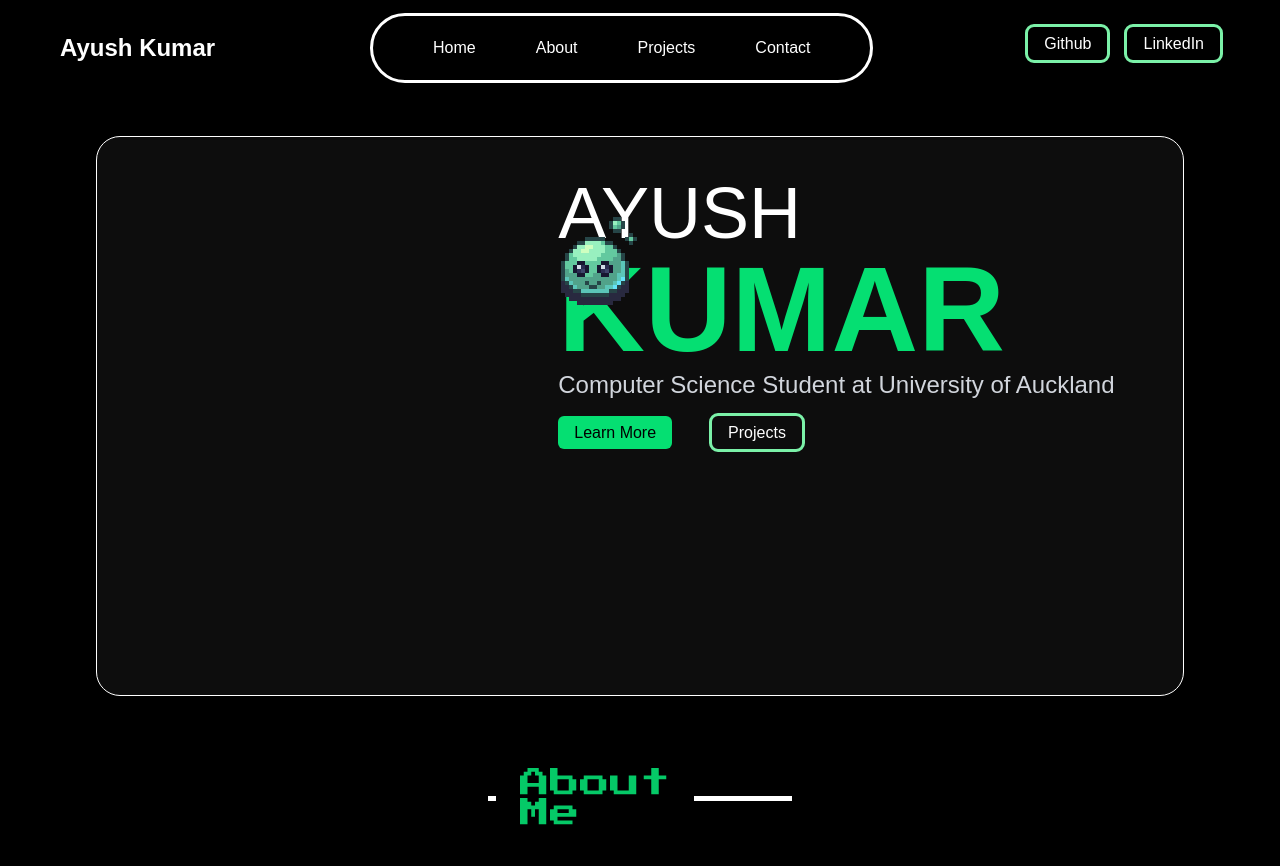
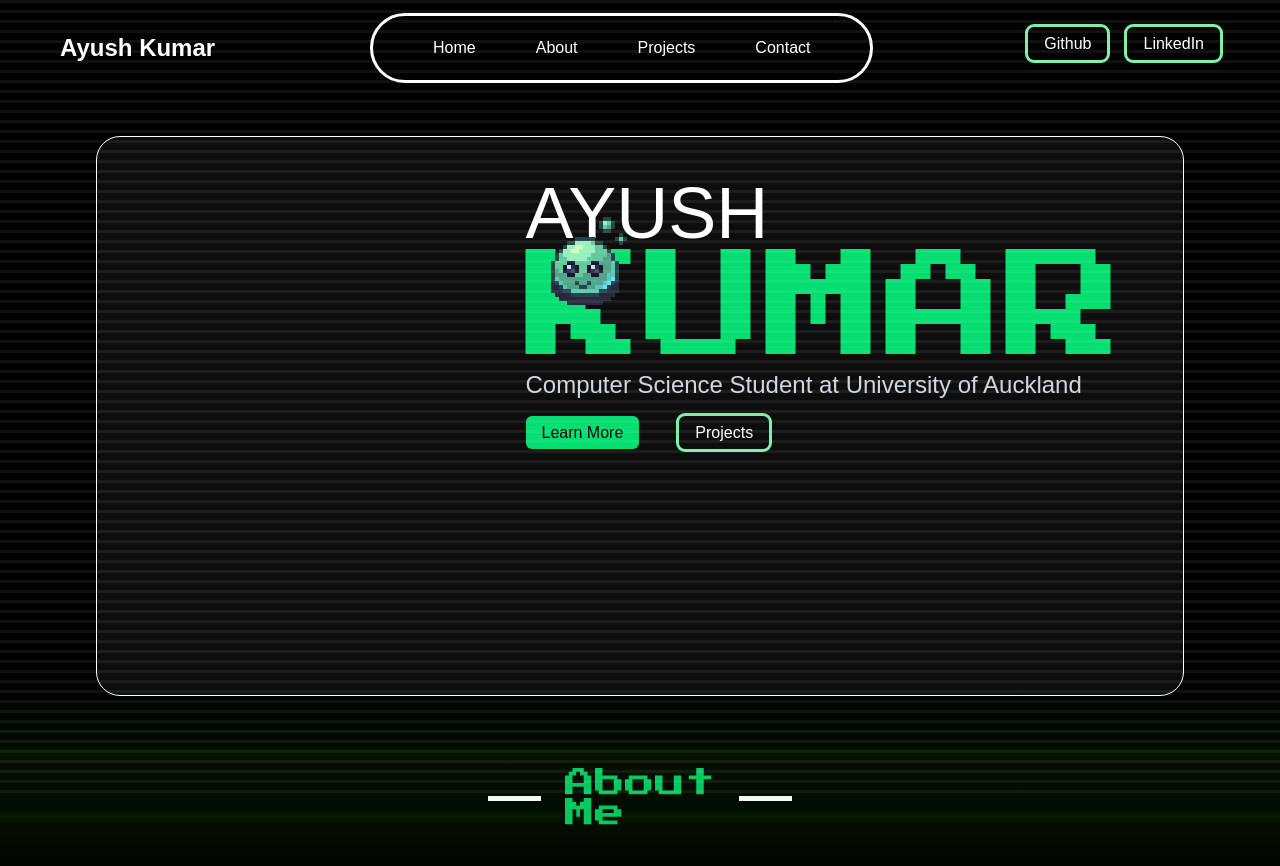
Before and after one commit to DeletedUser9/Personal-Website, a Next.js app: page / in a window 1280 px wide. Shown: the top 866 px of the page. Built offline with nearby package versions, Linux system fonts and the light colour scheme.

Commit message:
Created a Retro filter

```diff
--- a/app/components/About/About.tsx
+++ b/app/components/About/About.tsx
@@ -1,4 +1,4 @@
-import SectionHeader from "../SectionHeader"
+import SectionHeader from "../GeneralComponents/SectionHeader"
 
 export default function About() {
   return (
--- a/app/components/Navbar.tsx
+++ b/app/components/GeneralComponents/Navbar.tsx
@@ -3,14 +3,14 @@ import Hover from "./Hover";
 export default function Navbar() {
 
     return(
-        <header className="z-10 fixed top-0 w-full py-4 bg-black" >
-            <nav className="flex justify-between border-b px-15 border-black">
+        <header className="z-10 fixed top-0 w-full py-4 backdrop-blur-lg bg-black/50" >
+            <nav className="flex justify-between border-b px-15 border-transparent">
 
                 <div className="flex justify-start items-center gap-3 py-4">
                     <h1 className="text-2xl font-bold text-white">Ayush Kumar</h1>
                 </div>
 
-                <ul className="flex justify-center items-center gap-15 px-15 text-white outline-solid rounded-4xl">
+                <ul className="flex justify-center items-center gap-15 px-15 text-white outline-solid backdrop-blur-lg rounded-4xl">
                     <li>
                         <Hover isbutton={false} href="/" text="Home"></Hover></li>
                     <li>
--- /dev/null
+++ b/app/components/GeneralComponents/Overlay.tsx
@@ -0,0 +1,12 @@
+import React from "react";
+
+
+export default function Overlay() {
+    return (
+        <div className="pointer-events-none fixed inset-0 z-[9999]">
+            <div className="vhs-scanlines absolute inset-0" />
+            <div className="vhs-sweep absolute inset-0" />
+            <div className="vhs-sweep2 absolute inset-0" />
+        </div>
+    )
+}
--- a/app/components/SectionHeader.tsx
+++ b/app/components/GeneralComponents/SectionHeader.tsx
@@ -12,7 +12,7 @@ import { Press_Start_2P } from 'next/font/google'
 export default function SectionHeader({title}: SectionHeaderProps) {
   return (
     <div className='flex items-center gap-6 py-6'>
-      <div className="relative border-t border-4 border-white grow "/>
+      <div className="relative w-full border-t border-4 border-white grow "/>
         <h2 className={`${pressStart2P.className} text-3xl leading-none text-green-400/90`}>
           {title}
         </h2>
--- a/app/components/Hero.tsx
+++ b/app/components/Hero/Hero.tsx
@@ -1,14 +1,23 @@
-import Player from "./Player";
-import Hover from "./Hover";
+
+import Player from "./Player"
+import Hover from "../GeneralComponents/Hover"
+import { Press_Start_2P } from 'next/font/google'
+
+
+const  pressStart2P = Press_Start_2P({
+        subsets: ['latin'],
+        weight: '400',
+    });
 
 export default function Hero() {
+
   return (
     <section className="relative mt-10 w-full flex justify-around rounded-3xl border bg-white/5 h-[70vh] min-h-105 max-h-180">
         <Player classname="relative h-64 w-64 " />
 
          <div className="flex flex-col mt-10 items-start">
             <span className="font-medium text-6xl uppercase md:text-7xl">Ayush</span>
-            <span className="font-black text-[60px] text-green-400 uppercase leading-none md:text-[120px]">Kumar</span>
+            <span className={`${pressStart2P.className} text-[60px] text-green-400 uppercase leading-none md:text-[120px]`}>Kumar</span>
             <p className="text-gray-300 text-lg md:text-2xl">Computer Science Student at University of Auckland</p>
             <div className="mt-5 flex justify-center gap-10">
 
--- a/app/globals.css
+++ b/app/globals.css
@@ -10,3 +10,83 @@ body {
   color: var(--foreground);
   font-family: Arial, Helvetica, sans-serif;
 }
+
+.vhs-scanlines {
+  background: repeating-linear-gradient(
+    to bottom,
+    rgba(255, 255, 255, 0.08) 0px,
+    rgba(255, 255, 255, 0.08) 10px,
+    transparent 2px,
+    transparent 4px
+  );
+  opacity: 0.2;
+}
+
+
+@keyframes vhs-flicker {
+  0% { opacity: 0.16; }
+  50% { opacity: 0.22; }
+  100% { opacity: 0.18; }
+}
+
+.vhs-scanlines {
+  background: repeating-linear-gradient(
+    to bottom,
+    rgba(255, 255, 255, 0.14) 0px,
+    rgba(255, 255, 255, 0.14) 3px,
+    transparent 3px,
+    transparent 10px
+  );
+  opacity: 0.45;
+  mix-blend-mode: screen;
+  animation: vhs-line-flicker 0.18s steps(3) infinite;
+}
+
+@keyframes vhs-sweep {
+  0% {
+    transform: translateY(-100%);
+  }
+  100% {
+    transform: translateY(100vh);
+  }
+}
+.vhs-sweep::before {
+  content: "";
+  position: absolute;
+  inset: 0;
+  height: 20%;
+  background: linear-gradient(
+    to bottom,
+    transparent 0%,
+    rgba(0, 189, 29, 0.05) 45%,
+    rgba(58, 189, 6, 0.12) 50%,
+    rgba(81, 255, 0, 0.05) 55%,
+    transparent 100%
+  );
+  animation: vhs-sweep 6s linear infinite;
+}
+
+@keyframes vhs-sweep2 {
+  0% {
+    transform: translateY(-100%);
+  }
+  100% {
+    transform: translateY(100vh);
+  }
+}
+
+.vhs-sweep2::before {
+  content: "";
+  position: absolute;
+  inset: 0;
+  height: 20%;
+  background: linear-gradient(
+    to bottom,
+    transparent 0%,
+    rgba(0, 189, 29, 0.05) 45%,
+    rgba(58, 189, 6, 0.12) 50%,
+    rgba(81, 255, 0, 0.05) 55%,
+    transparent 100%
+  );
+  animation: vhs-sweep2 3s linear infinite;
+}
--- a/app/layout.tsx
+++ b/app/layout.tsx
@@ -1,7 +1,8 @@
 import type { Metadata } from "next";
 import { Geist, Geist_Mono } from "next/font/google";
 import "./globals.css";
-import Navbar from "./components/Navbar";
+import Overlay from "./components/GeneralComponents/Overlay";
+import Navbar from "./components/GeneralComponents/Navbar";
 
 
 const geistSans = Geist({
@@ -31,6 +32,8 @@ export default function RootLayout({
       >
         <Navbar />
         {children}
+        <Overlay />
+
       </body>
     </html>
   );
--- a/app/page.tsx
+++ b/app/page.tsx
@@ -1,4 +1,4 @@
-import Hero from "./components/Hero";
+import Hero from "./components/Hero/Hero";
 import About from "./components/About/About";
 
 export default function Home() {
```
Also changed, not shown: app/components/GeneralComponents/Hover.tsx (renamed from app/components/Hover.tsx), app/components/Hero/Player.tsx (renamed from app/components/Player.tsx).
